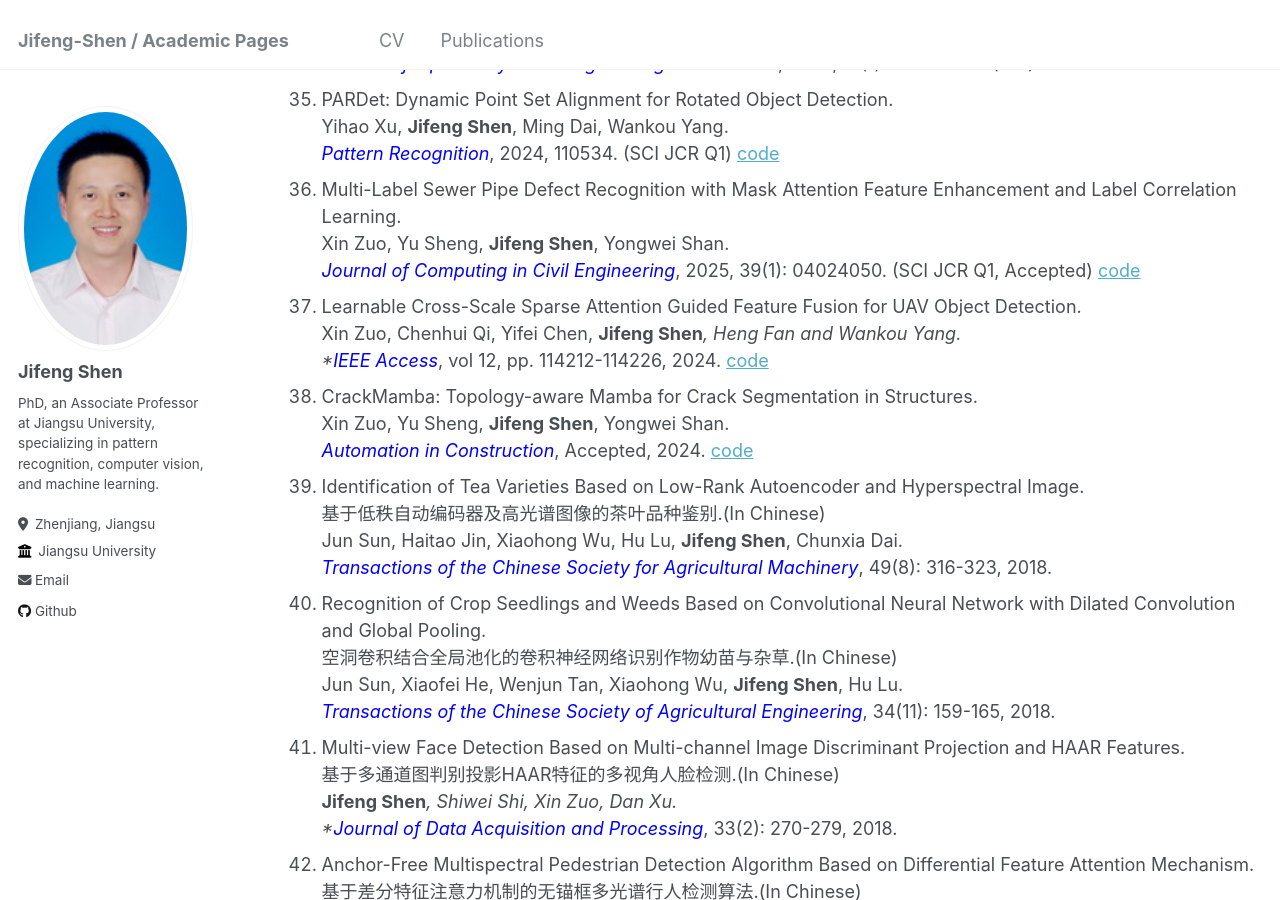
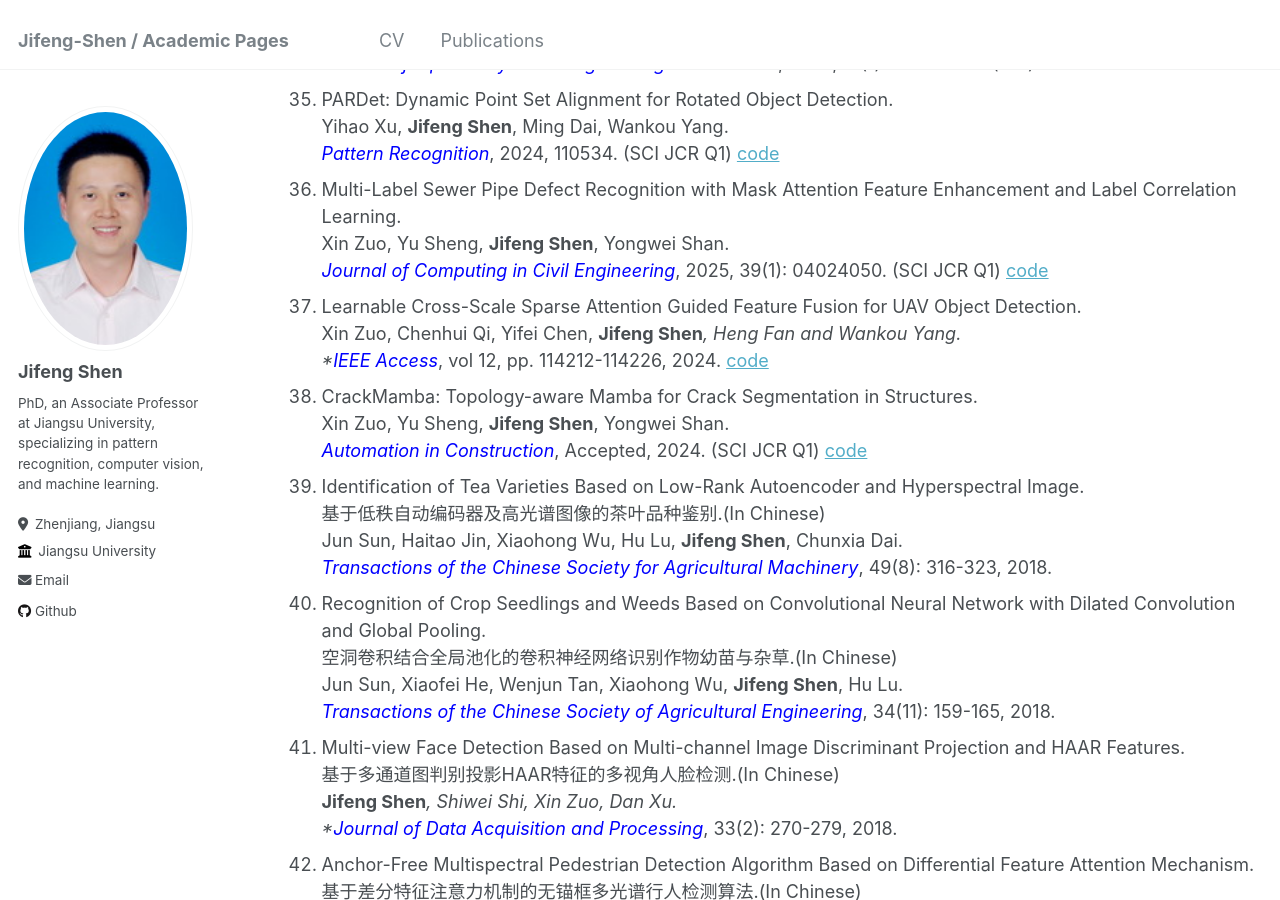
Before and after one commit to jifeng-shen/jifeng-shen.github.io, a Jekyll site: the page built from _pages/publications.md, in a window 1280 px wide and 900 px high, scrolled down 3390 px. Built offline with Jekyll 4.4.1, drawn with Linux system fonts in a browser that asks for light colours.

Commit message:
Update publications.md

```diff
--- a/_pages/publications.md
+++ b/_pages/publications.md
@@ -114,13 +114,13 @@ author_profile: true
     *<font color="blue">Pattern Recognition</font>*, 2024, 110534. (SCI JCR Q1) [code](https://github.com/Xuyihaoby/PARDet)
 36. Multi-Label Sewer Pipe Defect Recognition with Mask Attention Feature Enhancement and Label Correlation Learning.
     Xin Zuo, Yu Sheng, **Jifeng Shen**, Yongwei Shan.
-    *<font color="blue">Journal of Computing in Civil Engineering</font>*, 2025, 39(1): 04024050. (SCI JCR Q1, Accepted) [code](https://github.com/shengyu27/MA-Q2L)
+    *<font color="blue">Journal of Computing in Civil Engineering</font>*, 2025, 39(1): 04024050. (SCI JCR Q1) [code](https://github.com/shengyu27/MA-Q2L)
 37. Learnable Cross-Scale Sparse Attention Guided Feature Fusion for UAV Object Detection.
     Xin Zuo, Chenhui Qi, Yifei Chen, **Jifeng Shen***, Heng Fan and Wankou Yang.
     *<font color="blue">IEEE Access</font>*, vol 12, pp. 114212-114226, 2024. [code](https://github.com/qch777/LSACF)
 38. CrackMamba: Topology-aware Mamba for Crack Segmentation in Structures.
     Xin Zuo, Yu Sheng, **Jifeng Shen**, Yongwei Shan.
-    *<font color="blue">Automation in Construction</font>*, Accepted, 2024. [code]( https://github.com/shengyu27/CrackMamba)
+    *<font color="blue">Automation in Construction</font>*, Accepted, 2024. (SCI JCR Q1) [code]( https://github.com/shengyu27/CrackMamba)
 39. Identification of Tea Varieties Based on Low-Rank Autoencoder and Hyperspectral Image.
     基于低秩自动编码器及高光谱图像的茶叶品种鉴别.(In Chinese)
     Jun Sun, Haitao Jin, Xiaohong Wu, Hu Lu, **Jifeng Shen**, Chunxia Dai.
```
